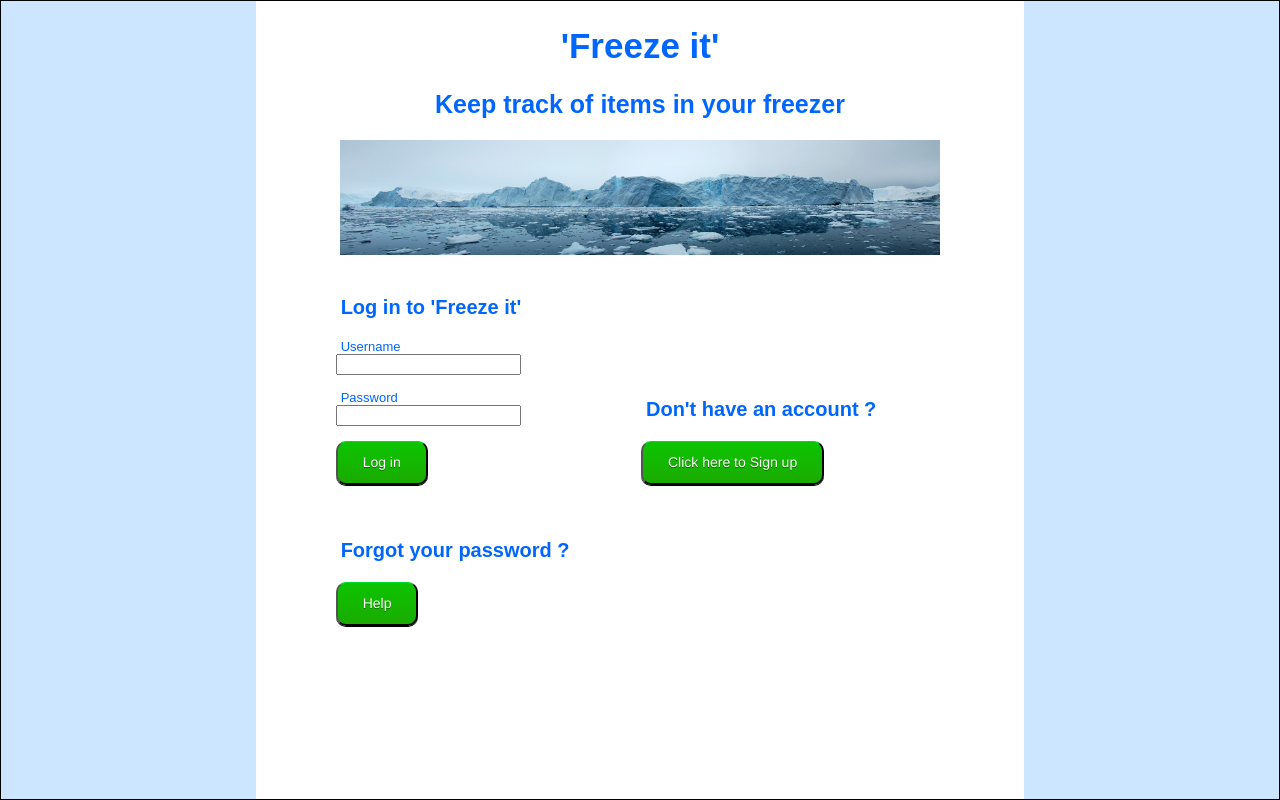
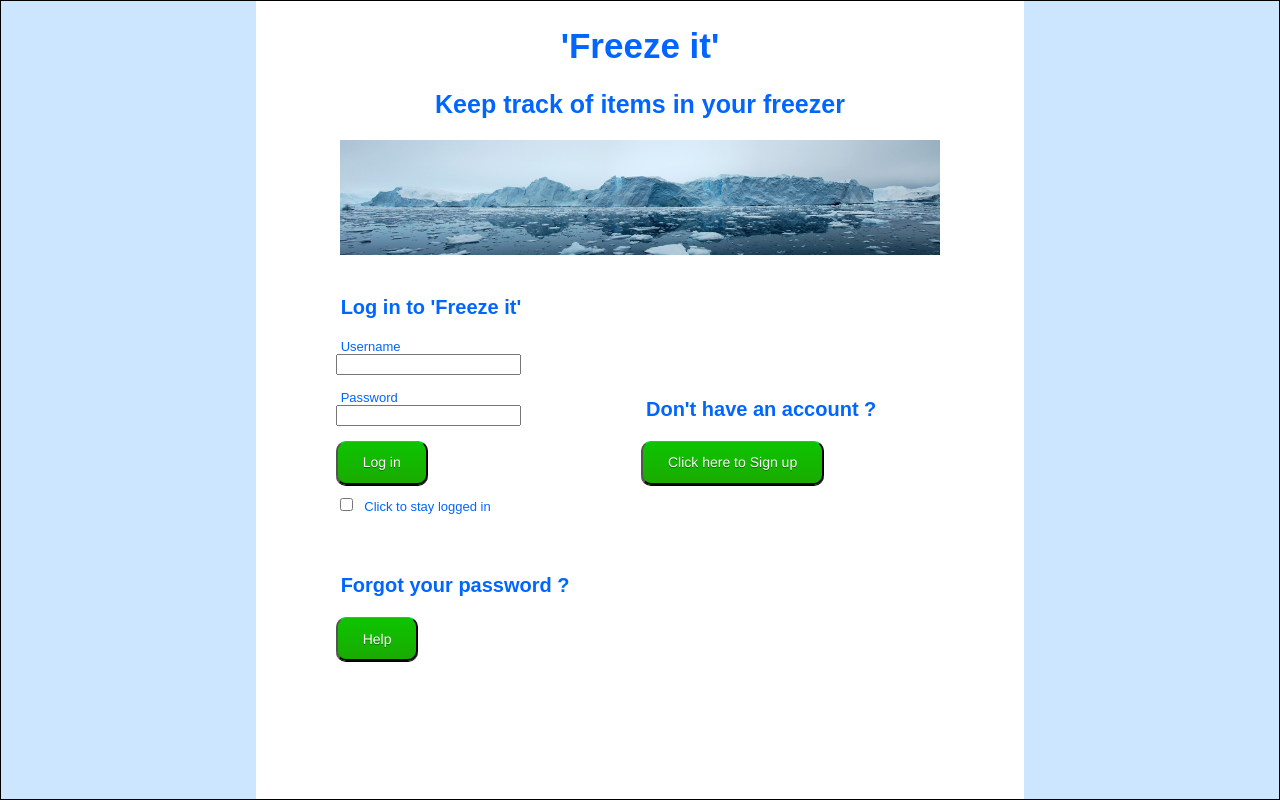
Before and after one commit to kirstine78/freeze-it, a Python web app: template templates/loginToFreezeIt.html in a window 1280 px wide. Run offline with Jinja, Linux system fonts and the light colour scheme; the template is opened without the code that fills it, so the values that code supplies are empty.

Commit message:
clean code html. And added stay logged in button
Still need code in python to actually do something when checkbox is
marked to stay logged in.

```diff
--- a/templates/frontpage.html
+++ b/templates/frontpage.html
@@ -350,7 +350,7 @@
 														{% endif %}
 
 
-														<td class="td_table_Food"><input type="checkbox" name="delete" value="{{foods.key().id()}}" id="check_box_mark"></td>
+														<td class="td_table_Food"><input type="checkbox" name="delete" value="{{foods.key().id()}}"></td>
 													</tr>
 													{% endfor %}
 												</table>
--- a/templates/loginToFreezeIt.html
+++ b/templates/loginToFreezeIt.html
@@ -23,104 +23,15 @@
 		/*border:1px solid black;*/
 		}
 
-
-		.Table_B, .tr_table_B, .td_table_B_narrow, .td_table_B_wide, .Table_C, .tr_table_C, .td_table_C_narrow, .td_table_C_wide, .Table_D, .tr_table_D, .td_table_D_narrow, .td_table_D_wide
+		.Table_D, .tr_table_D, .td_table_D_narrow, .td_table_D_wide
 		{
 		border-collapse:collapse;
 		/*border:1px solid green;*/
 		}
 
-
-		.Table_Food, .th_table_Food, .td_table_Food, .td_table_Food_red
-		{
-		border-collapse:collapse;
-		border:1px solid blue;
-		}
-
-		.td_table_Food_red
-		{
-		text-align:center;
-		color:red;
-		}
-
-		.Table_Food tr:nth-child(odd){
-		background: #CCE6FF;
-		}
-		.Table_Food tr:nth-child(even){
-		background: white;
-		}
-
-		.th_table_Food
-		{
-		height:30px;
-		text-align:center;
-		background-color:#0066FF;
-		color:white;
-		font-size:17px;
-		font-weight:bold;
-		}
-
-
-		.td_table_Food
-		{
-		text-align:center;
-		}
-
 		.error_message_red
 		{
 		color:red;
-		}
-
-
-		#description
-		{
-		text-align:left;
-		}
-
-
-		.single_line
-		{
-		overflow: hidden;
-		text-overflow: ellipsis;
-
-		/* Internet Explorer 10 */
-		display:-ms-flexbox;
-		-ms-flex-orient: vertical;
-		-ms-flex-line-clamp: 1; /* number of lines to show */
-
-		/* Firefox */
-		display:-moz-box;
-		-moz-box-orient: vertical;
-		-moz-box-line-clamp: 1; /* number of lines to show */
-
-		/* Safari, Chrome, and Opera */
-		display: -webkit-box;
-		-webkit-box-orient: vertical;
-		-webkit-line-clamp: 1; /* number of lines to show */
-		}
-
-
-		#header_toggle, #header_not_toggles
-		{
-		font-size:14px;
-		color: white
-		}
-
-
-
-		#del_col
-		{
-		border: 1px solid #000;
-		border-radius:3px;
-		background-color:#778899;
-		border-color: #aaa #aaa #aaa #aaa;
-		color: white;
-		font-weight:bold;
-		}
-		#del_col:hover
-		{
-		background: #CDCDCD;
-		color: #ffffff;
 		}
 
 		body
@@ -134,13 +45,10 @@
 		color:#0066FF;
 		}
 
-
-
 		h1, h2
 		{
 		color:#0066FF;
 		}
-
 
 		.button
 		{
@@ -245,8 +153,26 @@
 						</tr>
 
 
+						<tr class="tr_table_Center"style="height:5%">
 
-						<tr class="tr_table_Center"style="height:45%">
+							<td class="td_table_Center" valign="top">
+								<table class="Table_D" style="width:100%; height:100%">
+									<tr class="tr_table_D">
+										<td class="td_table_D_narrow" style="width:10%"></td>
+										<td class="td_table_D_wide" style="width:80%">
+											<form method="post">
+											<input type="checkbox" name="stay_logged_in" value="{{stay_log_in}}">
+											<span class="blue" style="font-size:13px;">Click to stay logged in</span>
+											</form>
+										</td>
+										<td class="td_table_D_narrow" style="width:10%"></td>
+									</tr>
+								</table>
+							</td>
+						</tr>
+
+
+						<tr class="tr_table_Center"style="height:40%">
 
 							<td class="td_table_Center" valign="top">
 								<table class="Table_D" style="width:100%">
@@ -270,13 +196,6 @@
 							</td>
 						</tr>
 
-
-
-
-
-
-
-
 					</table>
 				</td>
 				<td class="td_table_A_narrow"  style="width:20%"></td>
```
Also changed, not shown: templates/signupForFreezeIt.html (+1 -89 lines).
